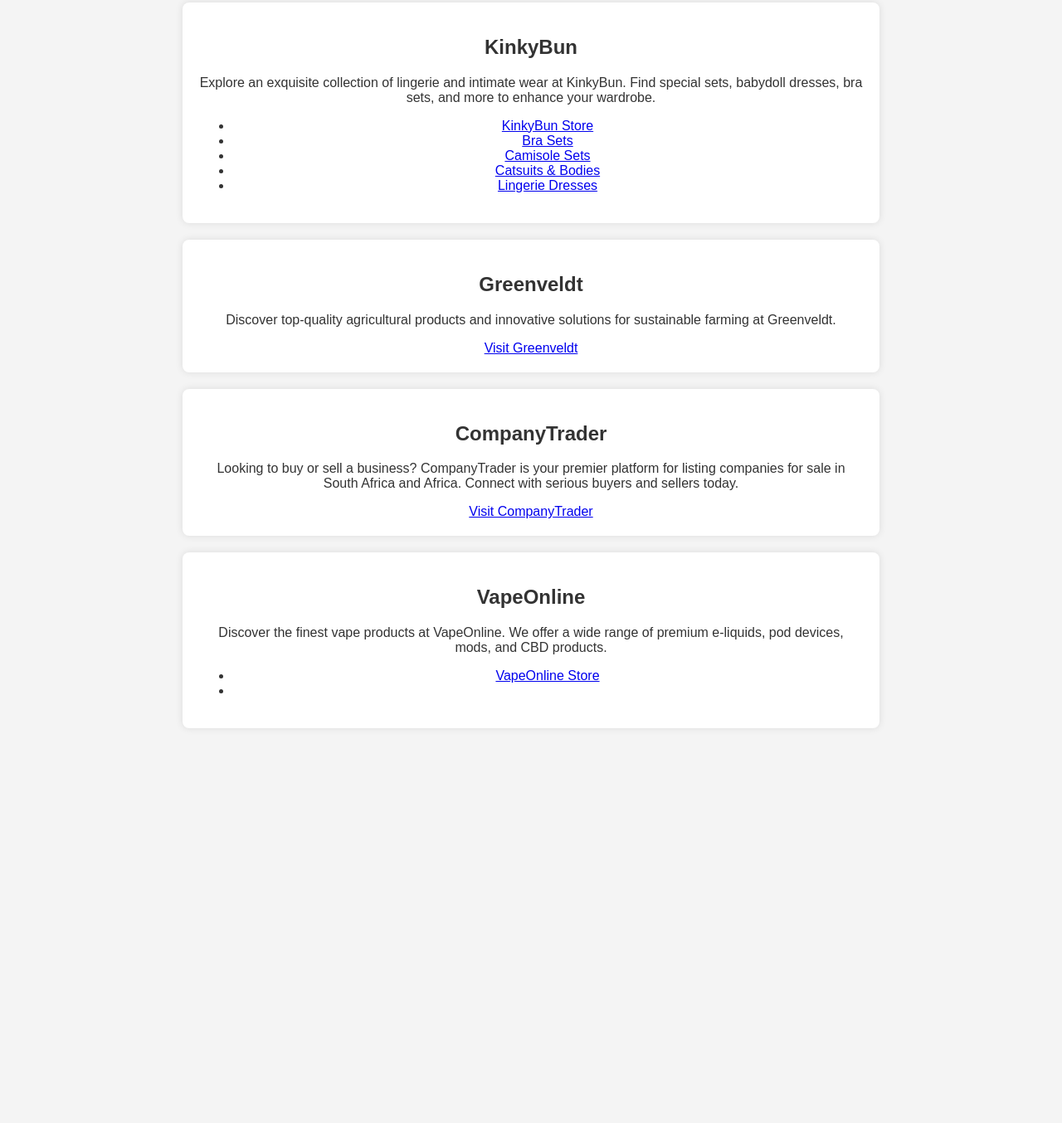
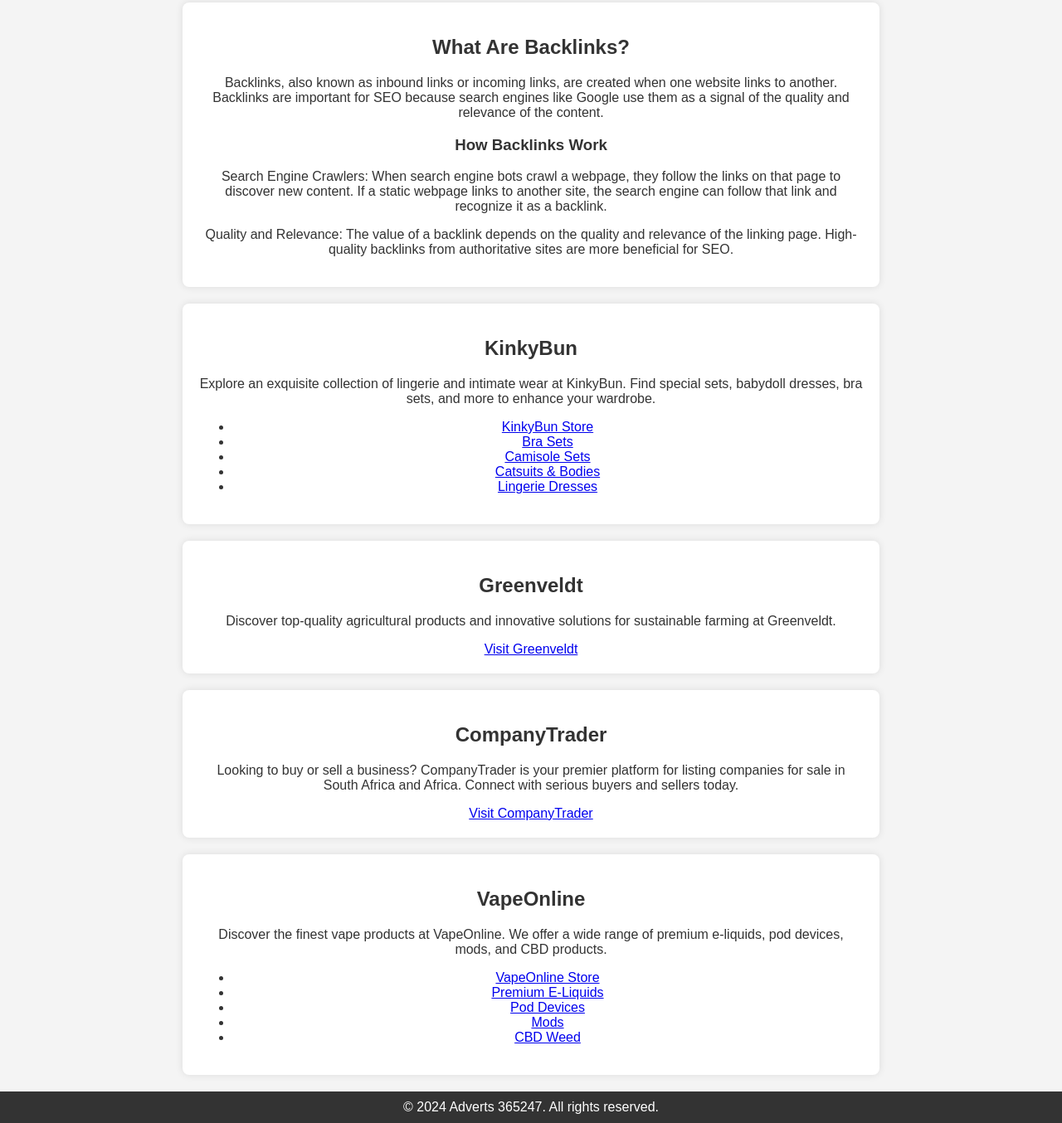
Before and after one commit to Carlk1984/advert7, a plain HTML site: page index.html in a window 1280 px wide. Shown: the part 194-1548 px from the top of the page at 83% size. Before the commit the page ends 1092 px from the top, so only its background shows below. Drawn offline with Linux system fonts and the light colour scheme.

Commit message:
Update index.html

```diff
--- a/index.html
+++ b/index.html
@@ -4,6 +4,8 @@
     <meta charset="UTF-8">
     <meta name="viewport" content="width=device-width, initial-scale=1.0">
     <title>Adverts 365247 - Discover Our Partners</title>
+    <meta name="description" content="Learn about backlinks and how they work. Discover our partners including KinkyBun, Greenveldt, CompanyTrader, and VapeOnline.">
+    <meta name="keywords" content="backlinks, SEO, KinkyBun, Greenveldt, CompanyTrader, VapeOnline, inbound links, static websites">
     <style>
         body {
             font-family: Arial, sans-serif;
@@ -52,7 +54,7 @@
 </head>
 <body>
     <header>
-        <h1>Welcome to Adverts 365247</h1>
+        <h1>Adverts 365247</h1>
         <p>Your gateway to discovering exceptional businesses and products.</p>
     </header>
 
@@ -62,6 +64,15 @@
         <a href="#companytrader">CompanyTrader</a>
         <a href="#vapeonline">VapeOnline</a>
     </nav>
+
+    <section id="backlinks">
+        <h2>What Are Backlinks?</h2>
+        <p>Backlinks, also known as inbound links or incoming links, are created when one website links to another. Backlinks are important for SEO because search engines like Google use them as a signal of the quality and relevance of the content.</p>
+
+        <h3>How Backlinks Work</h3>
+        <p>Search Engine Crawlers: When search engine bots crawl a webpage, they follow the links on that page to discover new content. If a static webpage links to another site, the search engine can follow that link and recognize it as a backlink.</p>
+        <p>Quality and Relevance: The value of a backlink depends on the quality and relevance of the linking page. High-quality backlinks from authoritative sites are more beneficial for SEO.</p>
+    </section>
 
     <section id="kinkybun">
         <h2>KinkyBun</h2>
@@ -92,4 +103,15 @@
         <p>Discover the finest vape products at VapeOnline. We offer a wide range of premium e-liquids, pod devices, mods, and CBD products.</p>
         <ul>
             <li><a href="https://www.vapeonline.co.za/" target="_blank">VapeOnline Store</a></li>
-            <li><a href="https://www.vapeonline.co.za/collections/premium-e-liquids" target="_blank">
+            <li><a href="https://www.vapeonline.co.za/collections/premium-e-liquids" target="_blank">Premium E-Liquids</a></li>
+            <li><a href="https://www.vapeonline.co.za/collections/pod-devices" target="_blank">Pod Devices</a></li>
+            <li><a href="https://www.vapeonline.co.za/collections/mods" target="_blank">Mods</a></li>
+            <li><a href="https://www.vapeonline.co.za/collections/cbd-weed" target="_blank">CBD Weed</a></li>
+        </ul>
+    </section>
+
+    <footer>
+        <p>&copy; 2024 Adverts 365247. All rights reserved.</p>
+    </footer>
+</body>
+</html>
```
